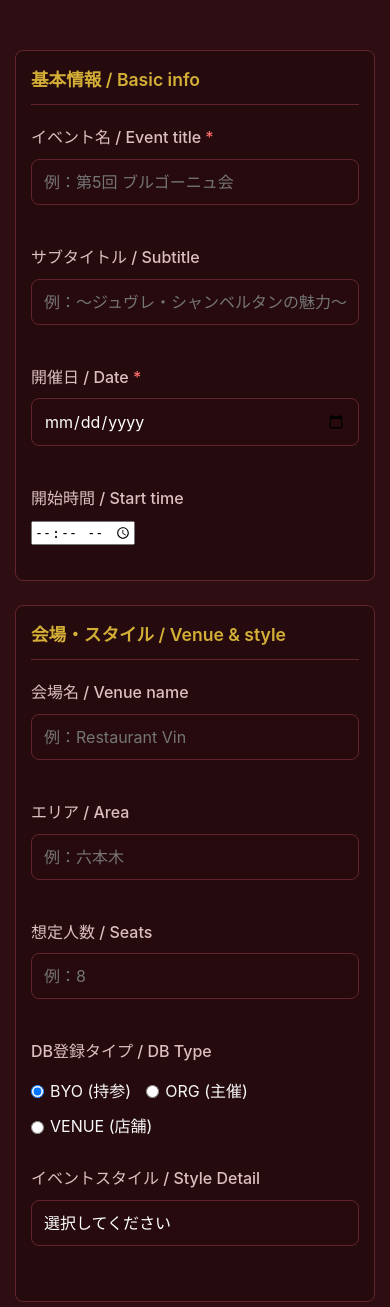
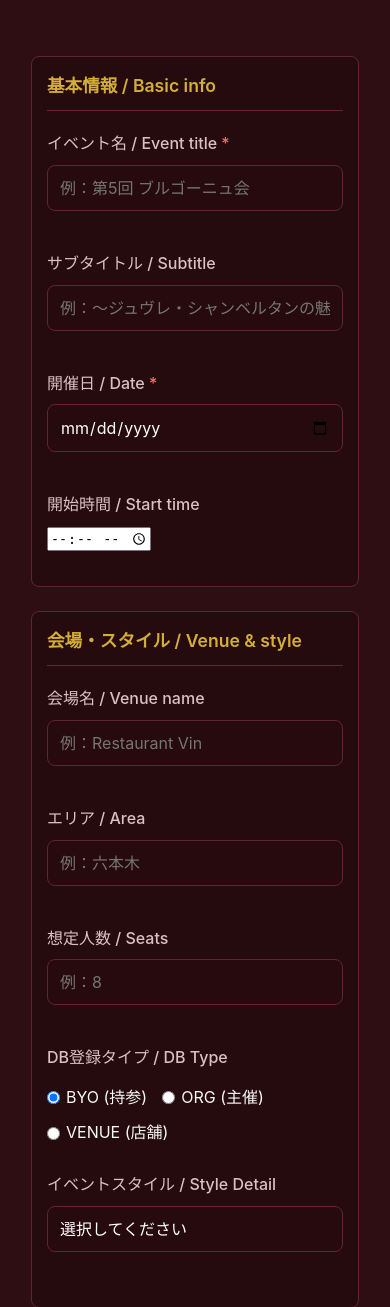
Before and after one commit to sin2yk/vinmemo-app, a PHP site: page /events_new.php in a window 390 px wide. Shown: the part 169-1476 px from the top of the page. Run offline with PHP 8.4, Linux system fonts and the light colour scheme.

Commit message:
responsive

```diff
--- a/bottle_new.php
+++ b/bottle_new.php
@@ -237,6 +237,7 @@ if (!$event_id) {
 
 <head>
     <meta charset="UTF-8">
+    <meta name="viewport" content="width=device-width, initial-scale=1">
     <title>VinMemo - ボトル登録</title>
     <link rel="stylesheet" href="style.css">
 </head>
--- a/events_new.php
+++ b/events_new.php
@@ -78,6 +78,7 @@ $page_title = 'VinMemo - New Event';
 
 <head>
     <meta charset="UTF-8">
+    <meta name="viewport" content="width=device-width, initial-scale=1">
     <title><?= htmlspecialchars($page_title) ?></title>
     <link rel="stylesheet" href="style.css">
 </head>
--- a/style.css
+++ b/style.css
@@ -208,7 +208,7 @@ small {
   max-width: 640px;
   /* Requested max-width */
   margin: 0 auto;
-  padding: 16px 0;
+  padding: 16px;
 }
 
 .form-section {
@@ -392,7 +392,7 @@ small {
 
   /* Adjust padding for small screens */
   .bottle-form {
-    padding: 10px 0;
+    padding: 16px;
   }
 
   .form-section {
```
